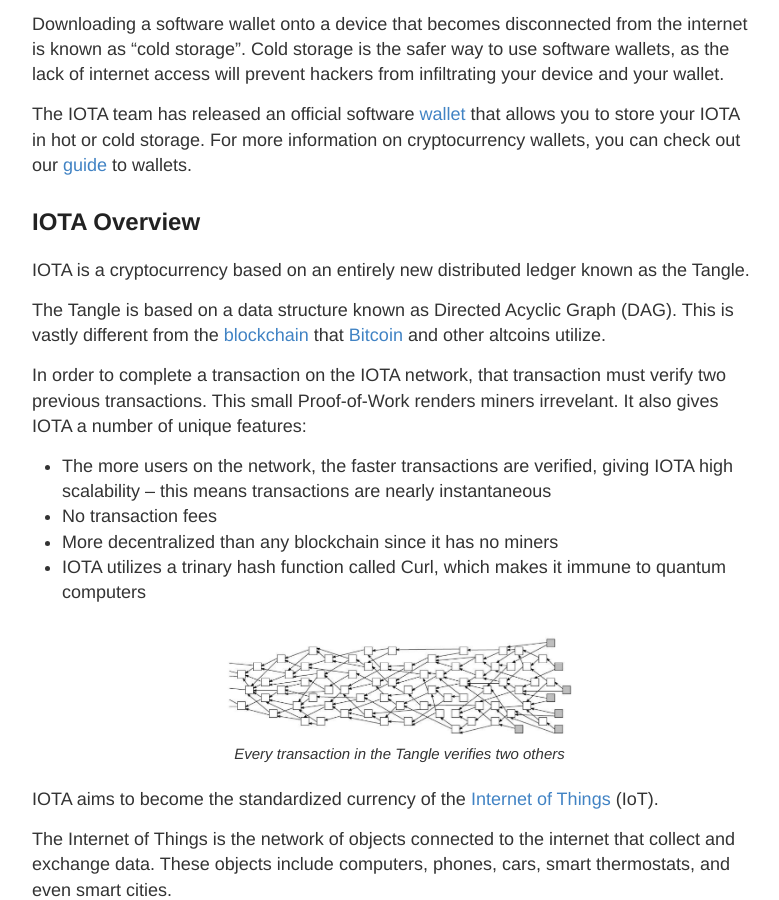
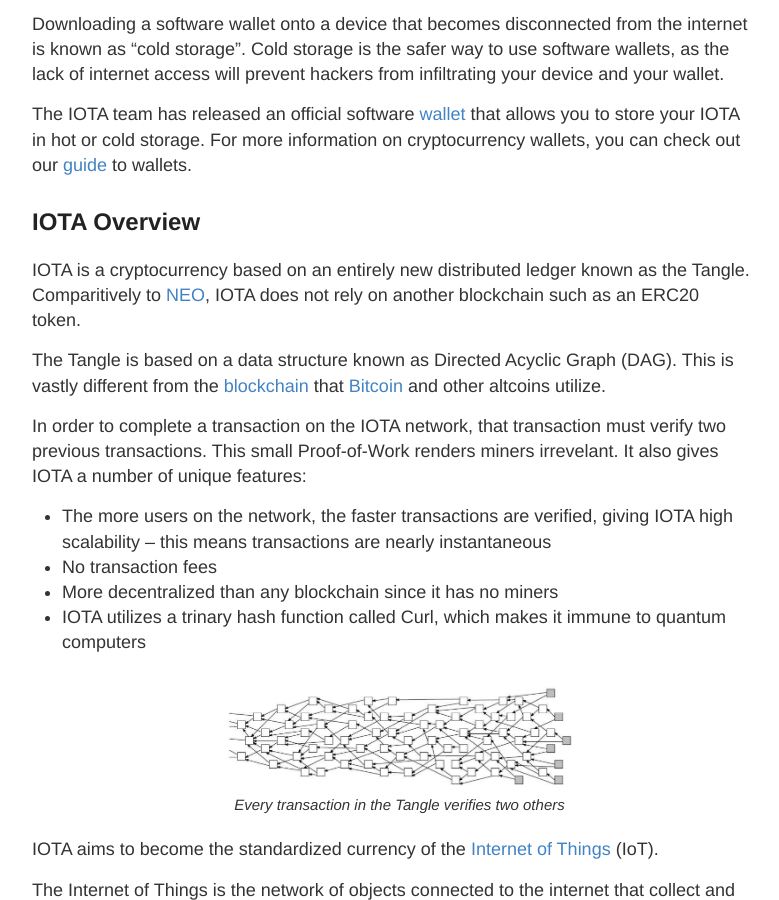
Before and after one commit to homebodygym/homebodygym, a Jekyll site: the page built from pages/altcoins/buy-iota.md, in a window 1280 px wide and 900 px high, scrolled down 6825 px. Shown: the whole window, without its empty margins (248-1027 px from the left). Built offline with Jekyll 4.4.1, drawn with Linux system fonts in a browser that asks for light colours; a script that is not in the unit is left out.

Commit message:
page fix

```diff
--- a/pages/altcoins/buy-iota.md
+++ b/pages/altcoins/buy-iota.md
@@ -113,7 +113,7 @@
 
 ## IOTA Overview
 
-IOTA is a cryptocurrency based on an entirely new distributed ledger known as the Tangle.
+IOTA is a cryptocurrency based on an entirely new distributed ledger known as the Tangle. Comparitively to [NEO](/altcoins/buy-neo/), IOTA does not rely on another blockchain such as an ERC20 token.
 
 The Tangle is based on a data structure known as Directed Acyclic Graph (DAG). This is vastly different from the [blockchain](https://www.investopedia.com/terms/b/blockchain.asp){: target="_blank"} that [Bitcoin](/bitcoin/) and other altcoins utilize.
 
```
Also changed, not shown: pages/altcoins/buy-neo.md (+1 -1 lines).
